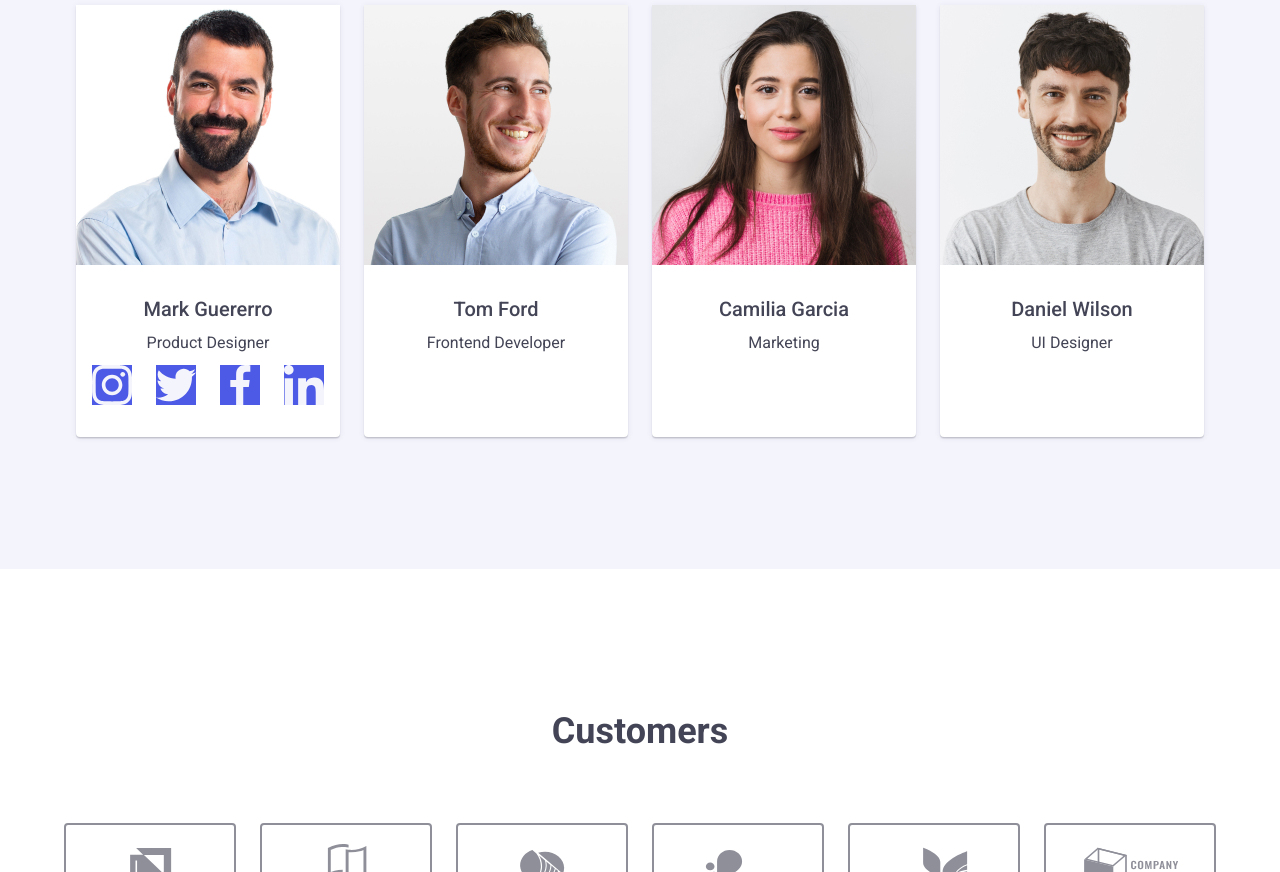
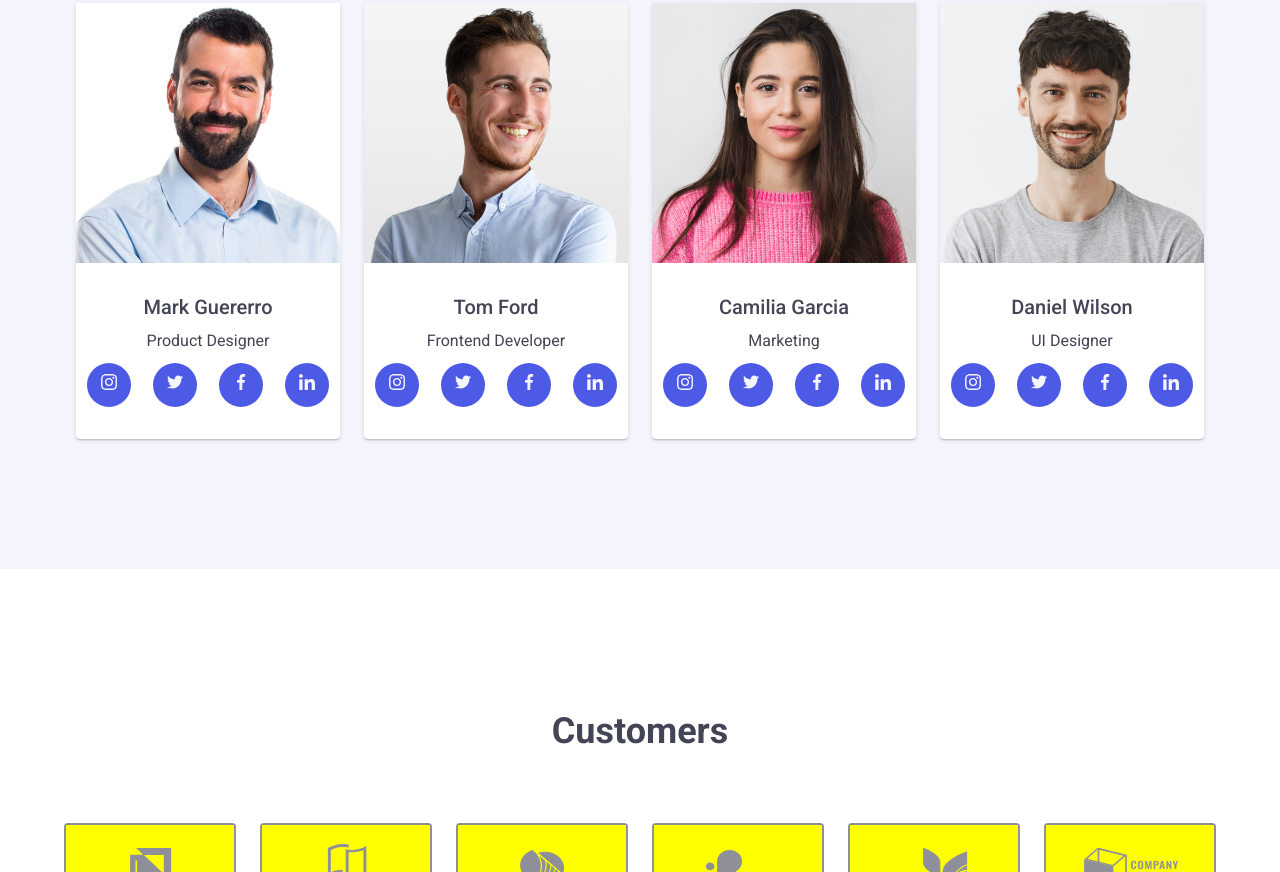
Before and after one commit to JosephGoIt/goit-markup-hw-04, a plain HTML site: page index.html in a window 1280 px wide. Shown: the part 1928-2800 px from the top of the page. Drawn offline with nearby package versions, Linux system fonts and the light colour scheme.

Commit message:
updated icon class names

```diff
--- a/css/styles.css
+++ b/css/styles.css
@@ -404,11 +404,18 @@ p {
 
 .social-media{
     display: flex;
-    height: 40px;
-    gap:24px;
-    justify-content: center;
-    align-items: center;
-    /* background-color: var(--NAVY-BLUE); */
+    justify-content: space-around;
+}
+
+.icon-container {
+    background-color: var(--IRIS);
+    padding: 10px 14px;
+    border-radius: 50%;
+    text-align: center;
+}
+
+svg {
+    background: yellow;
 }
 
 .footer-socialmedia {
--- a/index.html
+++ b/index.html
@@ -35,7 +35,7 @@
             <ul class="service-features list">
                 <li class="service-li">
                     <div class="service-icon>">
-                        <svg class="icon icon-antenna1">
+                        <svg class="icon serv-icon">
                             <use xlink:href="./images/icons.svg#icon-antenna1"></use>
                         </svg>
                     </div>
@@ -44,7 +44,7 @@
                 </li>
                 <li class="service-li">
                     <div class="service-icon>">
-                        <svg class="icon icon-clock1">
+                        <svg class="icon serv-icon">
                             <use xlink:href="./images/icons.svg#icon-clock1"></use>
                         </svg>
                      </div>
@@ -53,7 +53,7 @@
                 </li>
                 <li class="service-li">
                     <div class="service-icon>">
-                        <svg class="icon icon-diagram1">
+                        <svg class="icon serv-icon">
                             <use xlink:href="./images/icons.svg#icon-diagram1"></use>
                         </svg>
                      </div>
@@ -62,7 +62,7 @@
                 </li>
                 <li class="service-li">
                     <div class="service-icon>">
-                        <svg class="icon icon-astronaut1">
+                        <svg class="icon serv-icon">
                             <use xlink:href="./images/icons.svg#icon-astronaut1"></use>
                         </svg>
                      </div>
@@ -88,18 +88,26 @@
                     <h3>Mark Guererro</h3>
                     <p>Product Designer</p>
                     <div class="social-media">
-                        <svg class="icon icon-instagram2">
+                        <a class="icon-container">
+                            <svg width="16" height="16">
                                 <use xlink:href="./images/icons.svg#icon-instagram2"></use>
                             </svg>
-                        <svg class="icon icon-twitter1">
+                        </a>
+                        <a class="icon-container">
+                            <svg width="16" height="16">
                                 <use xlink:href="./images/icons.svg#icon-twitter1"></use>
                             </svg>
-                        <svg class="icon icon-facebook1">
+                        </a>
+                        <a class="icon-container">
+                            <svg width="16" height="16">
                                 <use xlink:href="./images/icons.svg#icon-facebook1"></use>
                             </svg>
-                        <svg class="icon icon-linkedin1">
+                        </a>
+                        <a class="icon-container">
+                            <svg width="16" height="16">
                                 <use xlink:href="./images/icons.svg#icon-linkedin1"></use>
                             </svg>
+                        </a>
                     </div>
                 </div>
             </li>
@@ -109,18 +117,26 @@
                     <h3>Tom Ford</h3>
                     <p>Frontend Developer</p>
                     <div class="social-media">
-                        <svg class="icon icon-EllipseIN">
-                            <use xlink:href="./images/icons.svg#icon-EllipseIN"></use>
+                        <a class="icon-container">
+                            <svg width="16" height="16">
+                                <use xlink:href="./images/icons.svg#icon-instagram2"></use>
                             </svg>
-                        <svg class="icon icon-EllipseTW">
-                            <use xlink:href="./images/icons.svg#icon-EllipseTW"></use>
+                        </a>
+                        <a class="icon-container">
+                            <svg width="16" height="16">
+                                <use xlink:href="./images/icons.svg#icon-twitter1"></use>
                             </svg>
-                        <svg class="icon icon-Ellipse">
-                            <use xlink:href="./images/icons.svg#icon-Ellipse"></use>
+                        </a>
+                        <a class="icon-container">
+                            <svg width="16" height="16">
+                                <use xlink:href="./images/icons.svg#icon-facebook1"></use>
                             </svg>
-                        <svg class="icon icon-EllipseLI">
-                            <use xlink:href="./images/icons.svg#icon-EllipseLI"></use>
+                        </a>
+                        <a class="icon-container">
+                            <svg width="16" height="16">
+                                <use xlink:href="./images/icons.svg#icon-linkedin1"></use>
                             </svg>
+                        </a>
                     </div>
                 </div>
             </li>
@@ -130,18 +146,26 @@
                     <h3>Camilia Garcia</h3>
                     <p>Marketing</p>
                     <div class="social-media">
-                        <svg class="icon icon-EllipseIN">
-                            <use xlink:href="./images/icons.svg#icon-EllipseIN"></use>
+                        <a class="icon-container">
+                            <svg width="16" height="16">
+                                <use xlink:href="./images/icons.svg#icon-instagram2"></use>
                             </svg>
-                        <svg class="icon icon-EllipseTW">
-                            <use xlink:href="./images/icons.svg#icon-EllipseTW"></use>
+                        </a>
+                        <a class="icon-container">
+                            <svg width="16" height="16">
+                                <use xlink:href="./images/icons.svg#icon-twitter1"></use>
                             </svg>
-                        <svg class="icon icon-Ellipse">
-                            <use xlink:href="./images/icons.svg#icon-Ellipse"></use>
+                        </a>
+                        <a class="icon-container">
+                            <svg width="16" height="16">
+                                <use xlink:href="./images/icons.svg#icon-facebook1"></use>
                             </svg>
-                        <svg class="icon icon-EllipseLI">
-                            <use xlink:href="./images/icons.svg#icon-EllipseLI"></use>
+                        </a>
+                        <a class="icon-container">
+                            <svg width="16" height="16">
+                                <use xlink:href="./images/icons.svg#icon-linkedin1"></use>
                             </svg>
+                        </a>
                     </div>
                 </div>
             </li>
@@ -151,18 +175,26 @@
                     <h3>Daniel Wilson</h3>
                     <p>UI Designer</p>
                     <div class="social-media">
-                        <svg class="icon icon-EllipseIN">
-                            <use xlink:href="./images/icons.svg#icon-EllipseIN"></use>
+                        <a class="icon-container">
+                            <svg width="16" height="16">
+                                <use xlink:href="./images/icons.svg#icon-instagram2"></use>
                             </svg>
-                        <svg class="icon icon-EllipseTW">
-                            <use xlink:href="./images/icons.svg#icon-EllipseTW"></use>
+                        </a>
+                        <a class="icon-container">
+                            <svg width="16" height="16">
+                                <use xlink:href="./images/icons.svg#icon-twitter1"></use>
                             </svg>
-                        <svg class="icon icon-Ellipse">
-                            <use xlink:href="./images/icons.svg#icon-Ellipse"></use>
+                        </a>
+                        <a class="icon-container">
+                            <svg width="16" height="16">
+                                <use xlink:href="./images/icons.svg#icon-facebook1"></use>
                             </svg>
-                        <svg class="icon icon-EllipseLI">
-                            <use xlink:href="./images/icons.svg#icon-EllipseLI"></use>
+                        </a>
+                        <a class="icon-container">
+                            <svg width="16" height="16">
+                                <use xlink:href="./images/icons.svg#icon-linkedin1"></use>
                             </svg>
+                        </a>
                     </div>
                 </div>
             </li>
@@ -212,18 +244,17 @@
         <div class="footer-socialmedia">
             <p>Social media</p>
             <div class="social-media">
-                <svg class="icon icon-EllipseIN">
-                    <use href="./images/icons.svg#icon-EllipseIN"></use>
+                <svg class="icon soc-icon">
+                    <use xlink:href="./images/icons.svg#icon-instagram2"></use>
                 </svg>
+                <svg class="icon soc-icon">
+                    <use xlink:href="./images/icons.svg#icon-twitter1"></use>
                 </svg>
-                <svg class="icon icon-EllipseTW">
-                    <use xlink:href="./images/icons.svg#icon-EllipseTW"></use>
+                <svg class="icon soc-icon">
+                    <use xlink:href="./images/icons.svg#icon-facebook1"></use>
                 </svg>
-                <svg class="icon icon-Ellipse">
-                    <use xlink:href="./images/icons.svg#icon-Ellipse"></use>
-                </svg>
-                <svg class="icon icon-EllipseLI">
-                    <use xlink:href="./images/icons.svg#icon-EllipseLI"></use>
+                <svg class="icon soc-icon">
+                    <use xlink:href="./images/icons.svg#icon-linkedin1"></use>
                 </svg>
             </div>
         </div>
```
Lines whose indentation alone changed are shown as unchanged.
